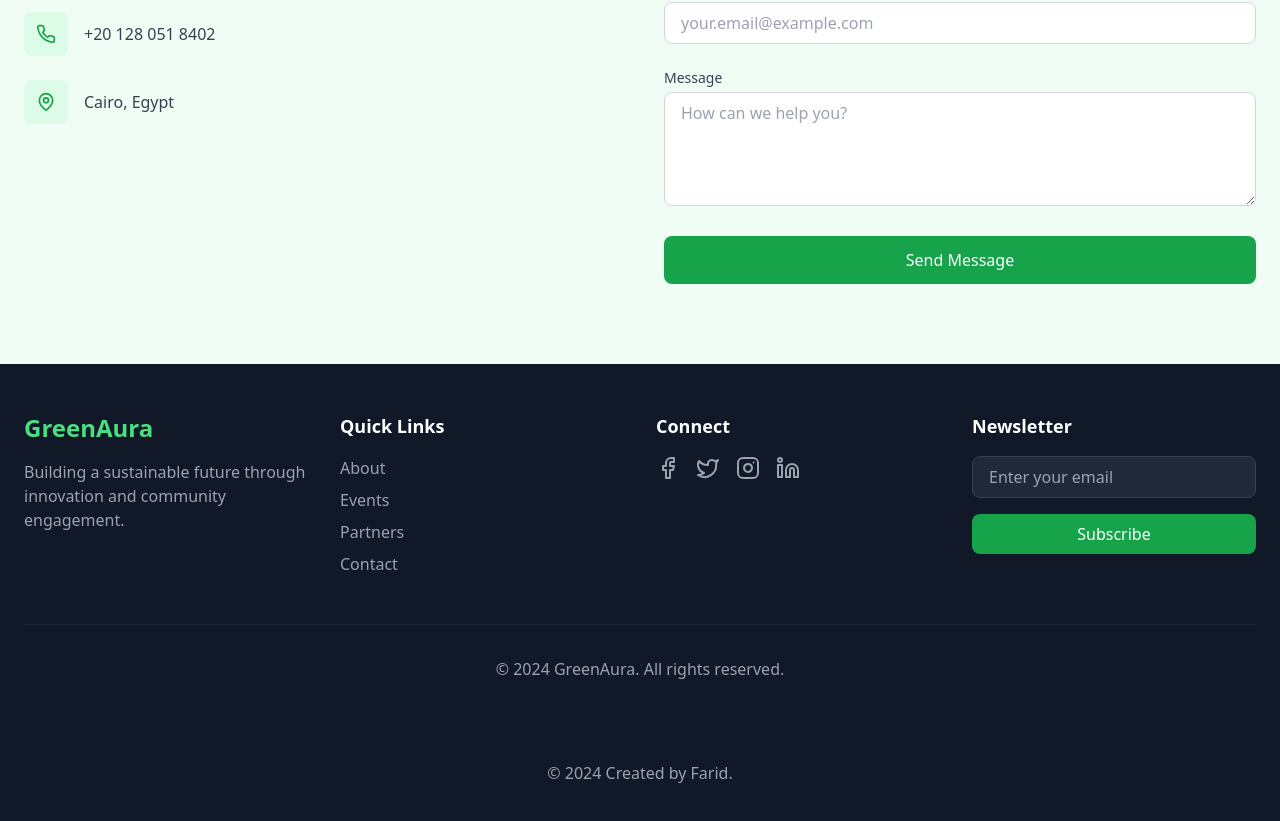
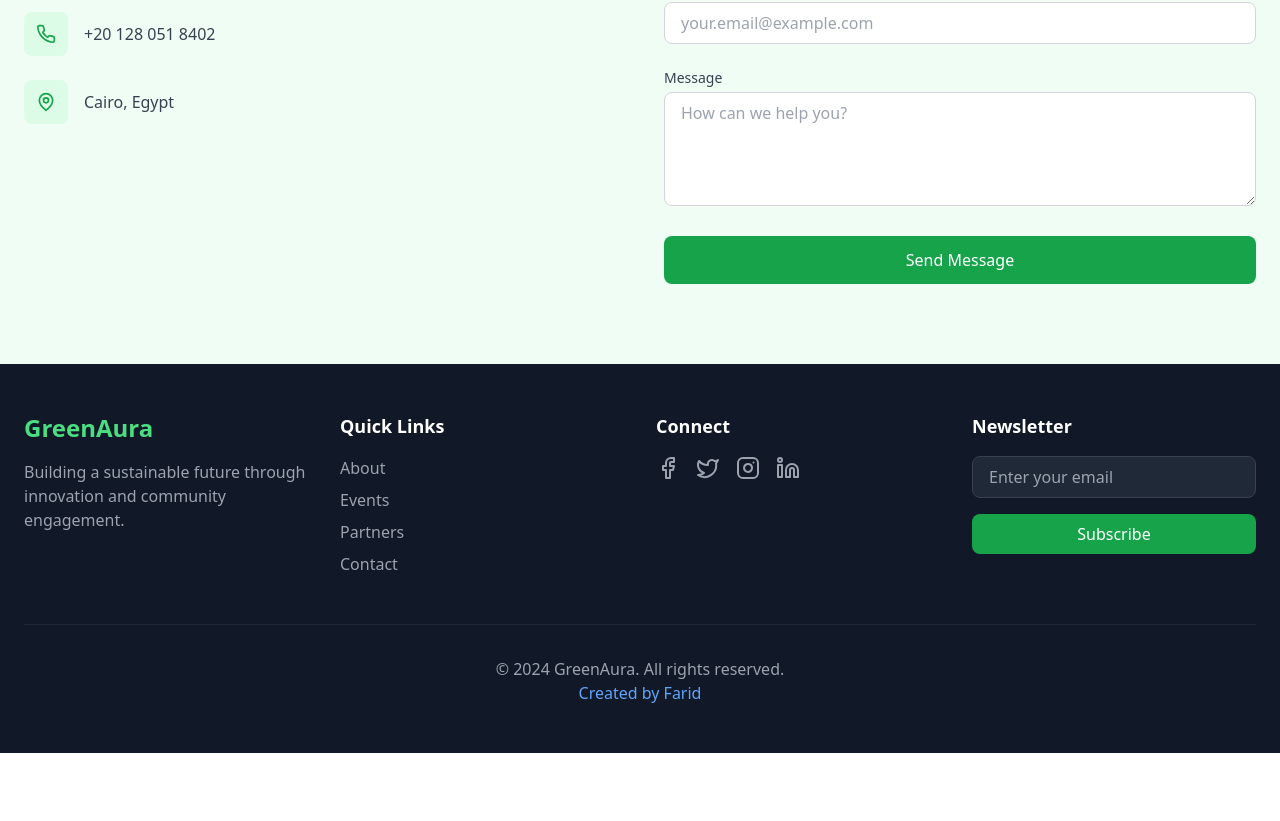
Before and after one commit to FARIDELSAYED7/GreenAur24, a React (Vite) app: page / in a window 1280 px wide. Shown: the part 7332-8153 px from the top of the page. After the commit the page ends 8085 px from the top, so only its background shows below. Built offline with nearby package versions, Linux system fonts and the light colour scheme.

Commit message:
Edit Footer for creator name

```diff
--- a/src/components/Footer.tsx
+++ b/src/components/Footer.tsx
@@ -74,8 +74,8 @@ const Footer = () => {
         <div className="border-t border-gray-800 mt-12 pt-8 text-center text-gray-400">
           <p>&copy; {new Date().getFullYear()} GreenAura. All rights reserved.</p>
         </div>
-        <div className="mt-12 pt-8 text-center text-gray-400">
-          <p>&copy; {new Date().getFullYear()} Created by Farid.</p>
+        <div className="text-center text-blue-400">
+          <p>Created by Farid</p>
         </div>
       </div>
     </footer>
```
